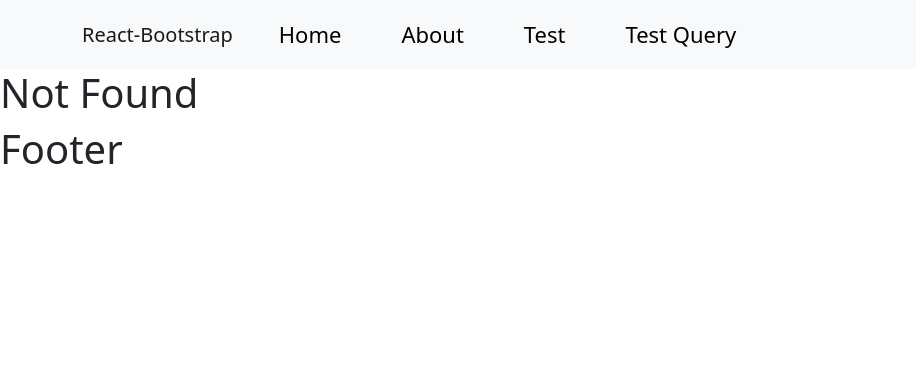
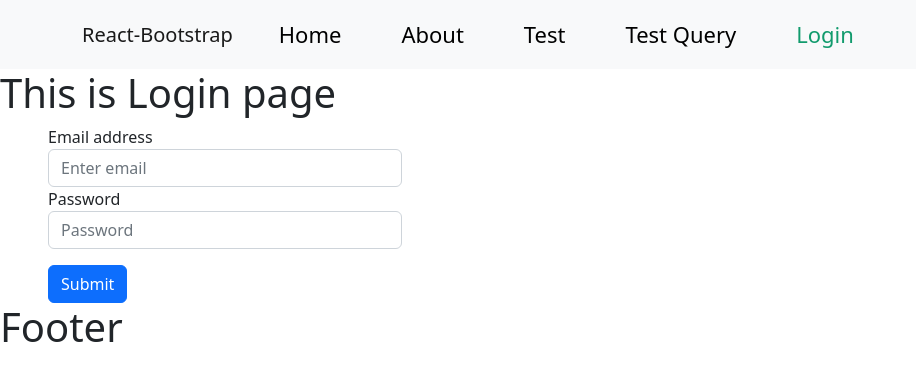
Before and after one commit to teaching-web-development/react-learning, a React (Create React App) app: page /login in a window 1280 px wide. Before the commit this address had no page. Shown: the top 380 px of the page, without its empty margins (0-916 px from the left). Built offline with nearby package versions, Linux system fonts and the light colour scheme.

Commit message:
add private route

```diff
--- a/src/App.js
+++ b/src/App.js
@@ -3,19 +3,36 @@ import { Route, Routes } from 'react-router-dom';
 import Footer from './components/Footer/Footer';
 import MainNav from './components/MainNav/MainNav';
 import NotFound from './components/NotFound/NotFound';
+import PrivateRoute from './components/PrivateRoute/PrivateRoute';
 import About from './pages/About/About';
 import Home from './pages/Home/Home';
+import Login from './pages/Login/Login';
 import Test from './pages/Test/Test';
 
 const App = () => {
+  // const user = true;
+  // console.log(user ? 'Logged In User' : 'Not Logged In');
   return (
     <div>
       <MainNav />
       <Routes>
         <Route exact path="/" element={<Home />} />
         <Route exact path="/home" element={<Home />} />
-        <Route exact path="/about" element={<About />} />
-        <Route exact path="/test" element={<Test />} />
+        {/* {user && <Route exact path="/about" element={<About />} />} */}
+        <Route
+          exact
+          path="/about"
+          element={
+            <PrivateRoute>
+              <About />
+            </PrivateRoute>
+          } />
+        <Route exact path="/test" element={
+          <PrivateRoute>
+            <Test />
+          </PrivateRoute>
+        } />
+        <Route exact path="/login" element={<Login />} />
         <Route path="*" element={<NotFound />} />
       </Routes>
       <Footer />
--- a/src/components/MainNav/MainNav.jsx
+++ b/src/components/MainNav/MainNav.jsx
@@ -43,6 +43,14 @@ const MainNav = () => {
                         >
                             Test Query
                         </NavLink>
+                        <NavLink
+                            to="/login"
+                            className={({ isActive }) =>
+                                isActive ? 'nav-active' : ''
+                            }
+                        >
+                            Login
+                        </NavLink>
                     </Nav>
                 </Navbar.Collapse>
             </Container>
--- /dev/null
+++ b/src/components/PrivateRoute/PrivateRoute.jsx
@@ -0,0 +1,13 @@
+import React from 'react';
+import { Navigate } from 'react-router-dom';
+
+const PrivateRoute = ({ children }) => {
+    const user = JSON.parse(sessionStorage.getItem('amrUserInfo'));
+
+    if (!user?.email) {
+        return <Navigate to="/login" replace />;
+    }
+    return children;
+};
+
+export default PrivateRoute;
--- /dev/null
+++ b/src/pages/Login/Login.jsx
@@ -0,0 +1,37 @@
+import React from 'react';
+import { useState } from 'react';
+import { useNavigate } from "react-router-dom";
+
+const Login = () => {
+    const [getFromData, setFromData] = useState({});
+    const navigate = useNavigate();
+
+    const getData = (e) => {
+        setFromData({ ...getFromData, [e.target.name]: e.target.value.trim() });
+        getFromData.name && setFromData({ name: false });
+    }
+
+    const handleSubmit = e => {
+        e.preventDefault();
+        sessionStorage.setItem('amrUserInfo', JSON.stringify(getFromData));
+        navigate("/about");
+    }
+    return (
+        <div>
+            <h1>This is Login page</h1>
+            <form className='px-5' style={{ maxWidth: '450px' }} onSubmit={e => handleSubmit(e)}>
+                <div className="form-group">
+                    <label htmlFor="exampleInputEmail1">Email address</label>
+                    <input type="text" name="email" className="form-control" placeholder="Enter email" onChange={(e) => getData(e)} />
+                </div>
+                <div className="form-group">
+                    <label htmlFor="exampleInputPassword1">Password</label>
+                    <input type="password" name="password" className="form-control" placeholder="Password" onChange={(e) => getData(e)} />
+                </div>
+                <button type="submit" className="btn btn-primary mt-3">Submit</button>
+            </form>
+        </div>
+    );
+};
+
+export default Login;
```
